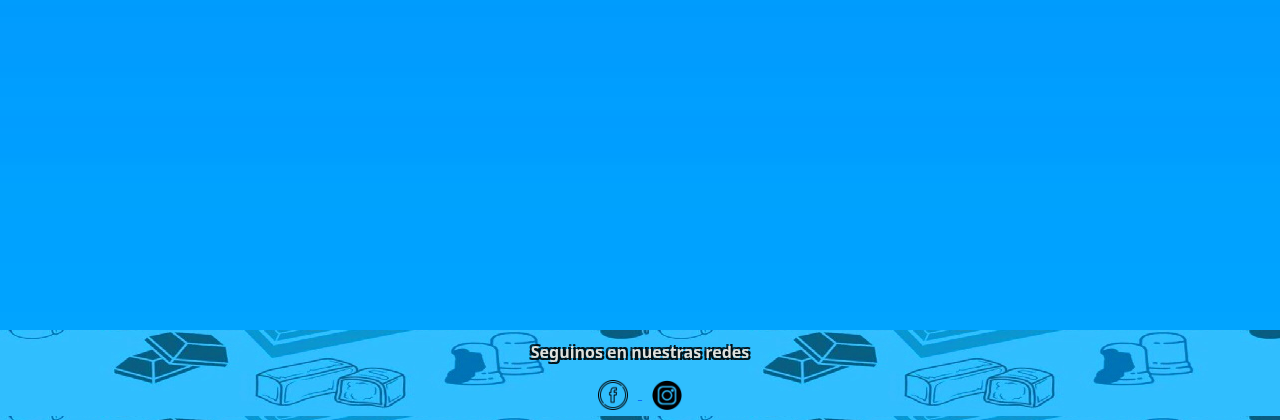
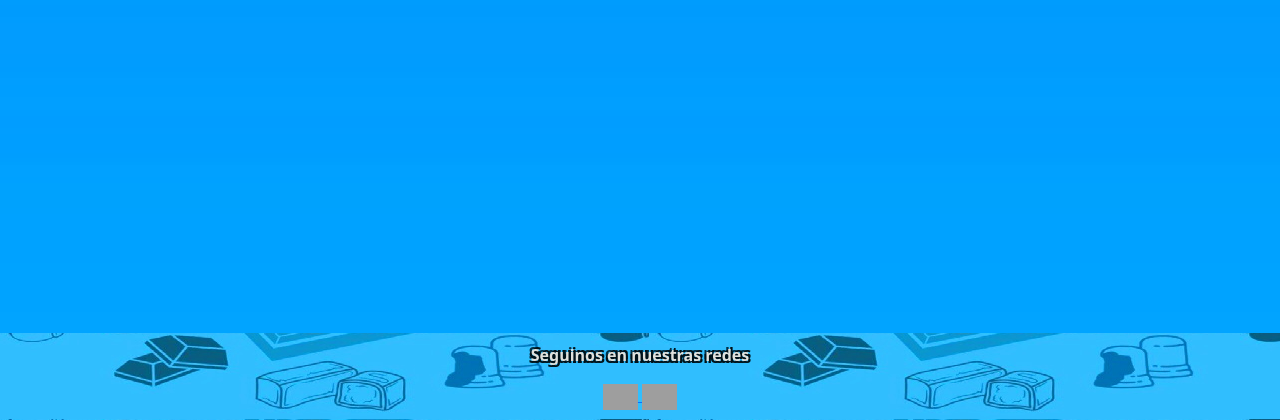
Before and after one commit to aguspacheco/AppSouChoco, a Django app: page / in a window 1280 px wide. Shown: the part 380-800 px from the top of the page. Run offline with Django 4.2, Linux system fonts and the light colour scheme; grey boxes are pictures that could not be loaded.

Commit message:
agregue el footer

```diff
--- a/page/templates/footer.html
+++ b/page/templates/footer.html
@@ -1,12 +1,20 @@
-{% load static %}
+{% load static %} {% block content %}
 
 <div class="footer">
   <p>Seguinos en nuestras redes</p>
 
   <a href="https://www.facebook.com/souchoco.2023?locale=es_LA" target="_blank">
-    <img class="logo" src="{% static 'images/facebook.png' %}" alt="Facebook" />
+    <img
+      src="https://user-images.githubusercontent.com/74038190/235294010-ec412ef5-e3da-4efa-b1d4-0ab4d4638755.gif"
+      width="35"
+    />
   </a>
   <a href="https://www.instagram.com/souchoco/" target="_blank">
-    <img class="logo" src="{% static 'images/instagram.png' %}" alt="Instagram" />
+    <img
+      src="https://user-images.githubusercontent.com/74038190/235294013-a33e5c43-a01c-43f6-b44d-a406d8b4ab75.gif"
+      width="35"
+    />
   </a>
 </div>
+
+{% endblock %}
```
